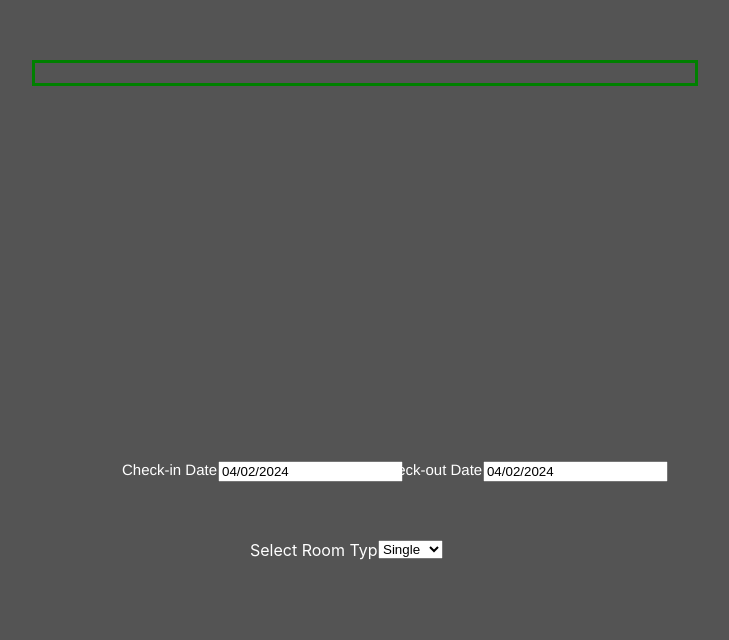
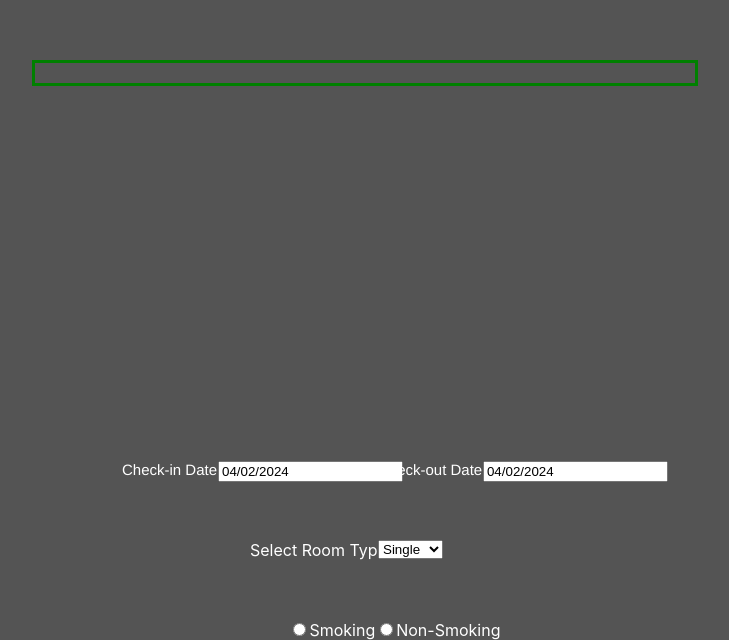
Before and after one commit to mjosephs04/projectBearifornia, a React (Create React App) app in the folder frontend/: page /reserve/nature-retreat in a window 1280 px wide. Shown: the part 580-1220 px from the top of the page, without its empty margins (262-991 px from the left). Before the commit the page ends 1140 px from the top, so only its background shows below. Built offline with nearby package versions, Linux system fonts and the light colour scheme; no server answers.

Commit message:
adding smoking radio buttons

```diff
--- a/frontend/src/Components/DateSelector/DateSelector.css
+++ b/frontend/src/Components/DateSelector/DateSelector.css
@@ -44,3 +44,9 @@
     left: 50%;
     top: 140%;
 }
+
+.smoking-picker{
+    position: absolute;
+    left: 43%;
+    top:150%;
+}
--- a/frontend/src/Components/DateSelector/DateSelector.js
+++ b/frontend/src/Components/DateSelector/DateSelector.js
@@ -31,6 +31,31 @@ const DateSelector = () => {
                     <option>Family</option>
                 </select>
             </div>
+
+            <div className='smoking-picker'>
+                <label>
+                    <input
+                        type="radio"
+                        name="options"
+                        value="option1"
+                        // checked={selectedOption === 'option1'}
+                        // onChange={handleOptionChange}
+                    />
+                    Smoking
+                </label>
+                <label>
+                    <input
+                        type="radio"
+                        name="options"
+                        value="option2"
+                        // checked={selectedOption === 'option2'}
+                        // onChange={handleOptionChange}
+                    />
+                    Non-Smoking
+                </label>
+            </div>
+
+
         </div>
     );
 }
```
